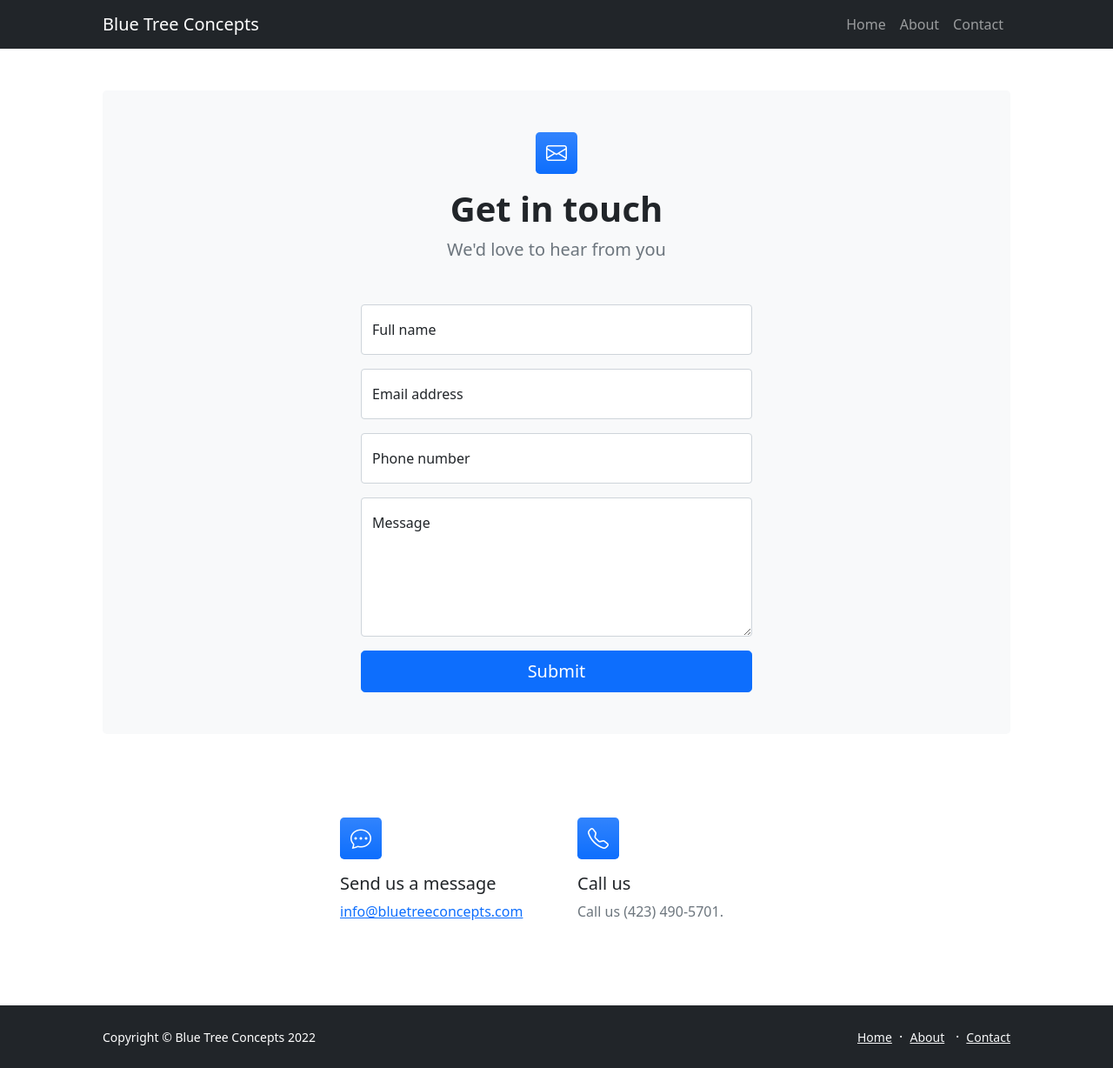
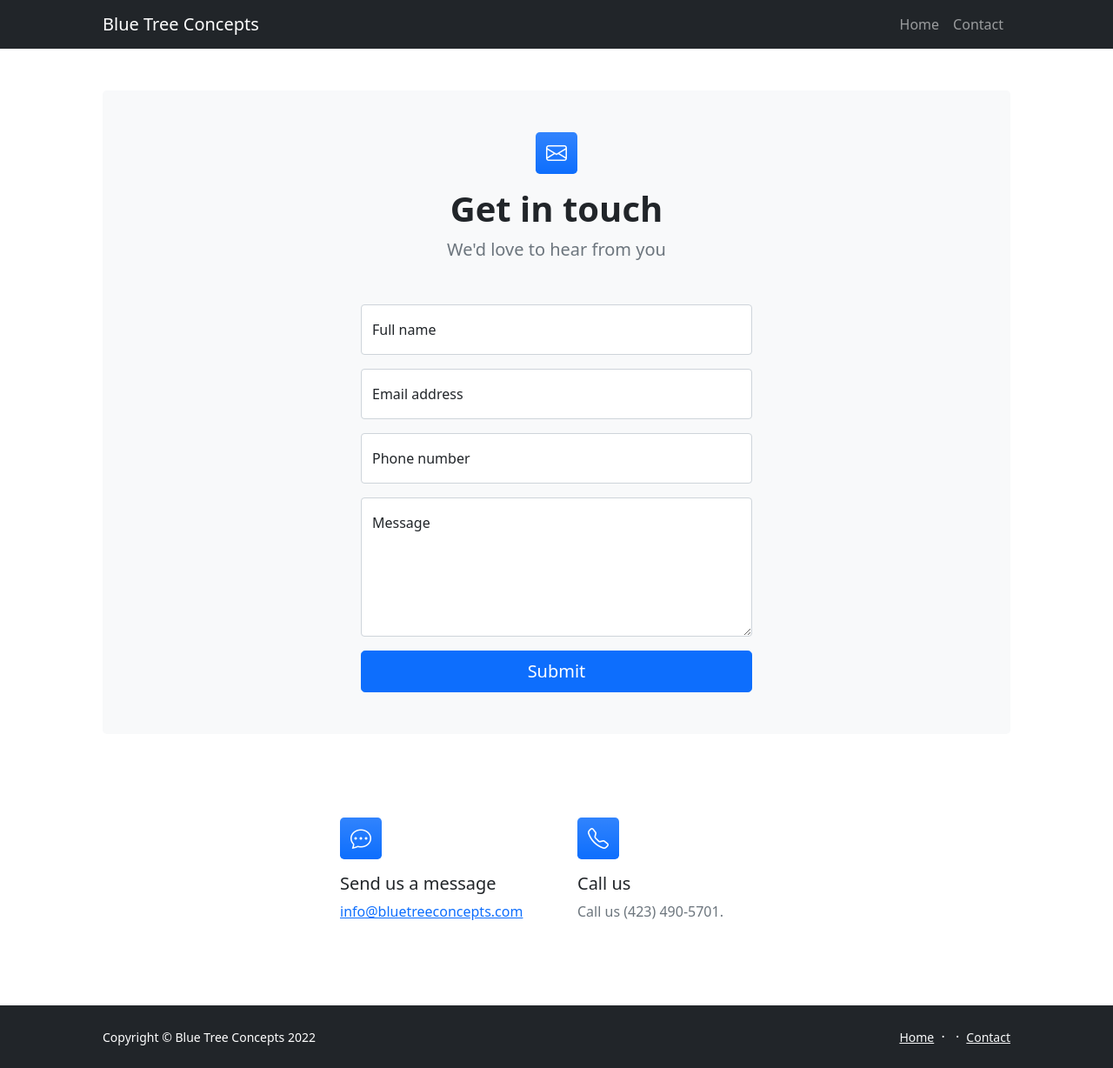
Before and after one commit to mdomeracki231994/mcdev_com, a Django app: page /contact/ in a window 1280 px wide. Shown: the whole page at 87% size. Run offline with Django 4.2, Linux system fonts and the light colour scheme; some libraries are stand-ins or nearby versions.

Commit message:
Remove about page for the moment

```diff
--- a/mcdev_com/urls.py
+++ b/mcdev_com/urls.py
@@ -19,7 +19,7 @@ from django.urls import path, include
 urlpatterns = [
     path('admin/', admin.site.urls),
     path('', include('home.urls')),
-    path('', include('about.urls')),
+    # path('', include('about.urls')),
     path('', include('services.urls')),
     path('', include('contact.urls')),
     path('', include('landing_pages.urls')),
--- a/templates/base.html
+++ b/templates/base.html
@@ -26,7 +26,6 @@
             <div class="collapse navbar-collapse" id="navbarSupportedContent">
                 <ul class="navbar-nav ms-auto mb-2 mb-lg-0">
                     <li class="nav-item"><a class="nav-link" href="{% url "home" %}">Home</a></li>
-                    <li class="nav-item"><a class="nav-link" href="{% url "about" %}">About</a></li>
                     <li class="nav-item"><a class="nav-link" href="{% url "contact" %}">Contact</a></li>
                 </ul>
             </div>
@@ -42,7 +41,6 @@
                     <div class="col-auto">
                         <a class="link-light small" href="{% url 'home' %}">Home</a>
                         <span class="text-white mx-1">&middot;</span>
-                        <a class="link-light small" href="{% url 'about' %}">About</a>`
                         <span class="text-white mx-1">&middot;</span>
                         <a class="link-light small" href="{% url 'contact' %}">Contact</a>
                     </div>
```
